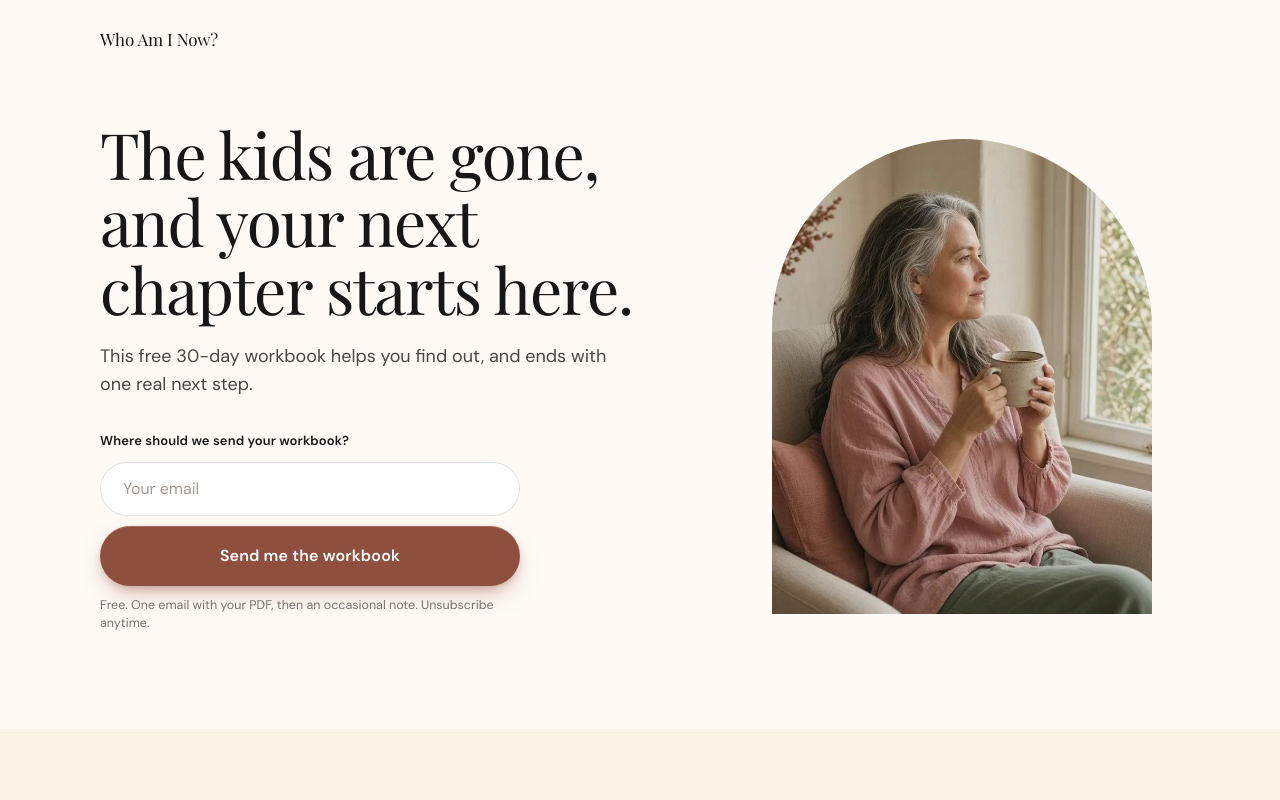
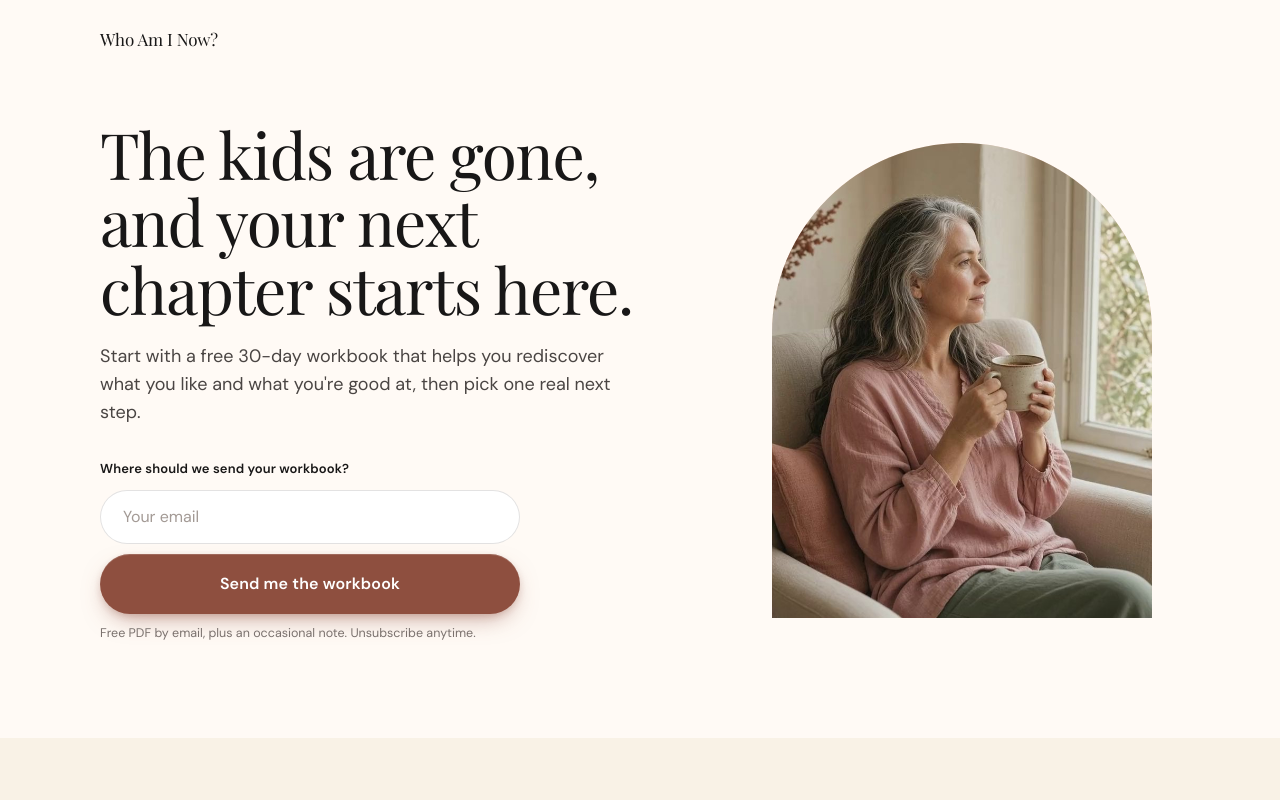
Before and after one commit to nemomakes/showsites, a Next.js app in the folder who-am-i-now/: page / in a window 1280 px wide. Shown: the top 800 px of the page. Built offline with nearby package versions, Linux system fonts and the light colour scheme.

Commit message:
hero: new subhead and shorter form fine print

```diff
--- a/who-am-i-now/app/page.tsx
+++ b/who-am-i-now/app/page.tsx
@@ -37,7 +37,7 @@ export default function Page() {
           <div className="wrap hero-grid">
             <div className="hero-copy">
               <h1 className="h1 load" style={{ ["--d" as string]: "0ms" }}>The kids are gone, and your next chapter starts here.</h1>
-              <p className="lede load" style={{ ["--d" as string]: "120ms" }}>This free 30-day workbook helps you find out, and ends with one real next step.</p>
+              <p className="lede load" style={{ ["--d" as string]: "120ms" }}>Start with a free 30-day workbook that helps you rediscover what you like and what you&apos;re good at, then pick one real next step.</p>
               <div className="load" style={{ ["--d" as string]: "240ms" }}><SignupForm /></div>
             </div>
             <div className="hero-visual load" style={{ ["--d" as string]: "360ms" }}>
--- a/who-am-i-now/components/SignupForm.tsx
+++ b/who-am-i-now/components/SignupForm.tsx
@@ -55,7 +55,7 @@ export default function SignupForm() {
       {status === "error" && (
         <p className="form-msg form-msg--error" role="alert">Something went wrong. Please try again in a moment.</p>
       )}
-      <p className="fine">Free. One email with your PDF, then an occasional note. Unsubscribe anytime.</p>
+      <p className="fine">Free PDF by email, plus an occasional note. Unsubscribe anytime.</p>
     </form>
   );
 }
```
